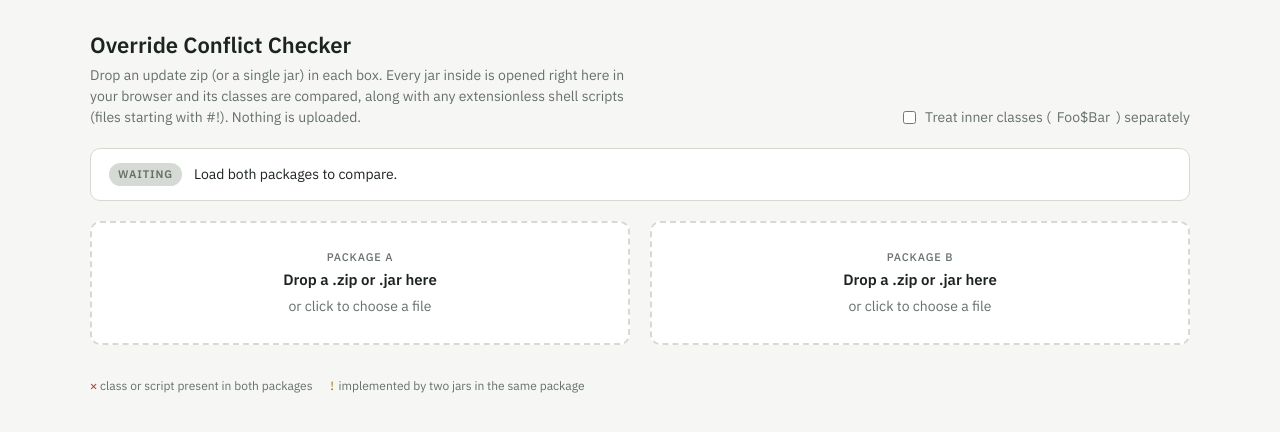
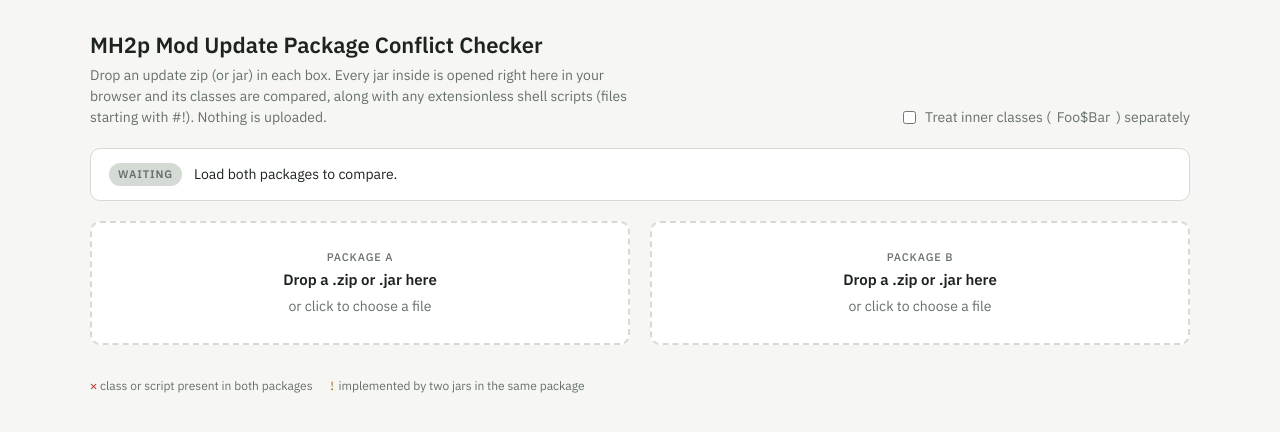
Before and after one commit to indes-mh2p/ModCompat, a plain HTML site: page index.html in a window 1280 px wide. Drawn offline with nearby package versions, Linux system fonts and the light colour scheme.

Commit message:
Update header text for conflict checker

```diff
--- a/index.html
+++ b/index.html
@@ -120,8 +120,8 @@
 <main>
   <header>
     <div>
-      <h1>Override Conflict Checker</h1>
-      <p class="lede">Drop an update zip (or a single jar) in each box. Every jar inside is opened right here in your browser and its classes are compared, along with any extensionless shell scripts (files starting with <span class="k">#!</span>). Nothing is uploaded.</p>
+      <h1>MH2p Mod Update Package Conflict Checker</h1>
+      <p class="lede">Drop an update zip (or jar) in each box. Every jar inside is opened right here in your browser and its classes are compared, along with any extensionless shell scripts (files starting with <span class="k">#!</span>). Nothing is uploaded.</p>
     </div>
     <div class="opts">
       <label><input type="checkbox" id="opt-inner"> Treat inner classes (<span class="k">Foo$Bar</span>) separately</label>
```
